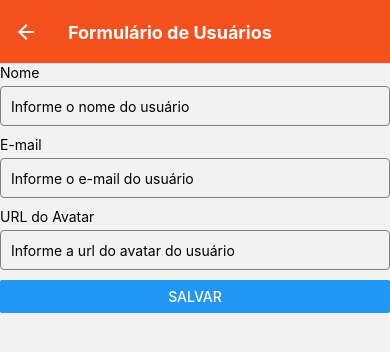
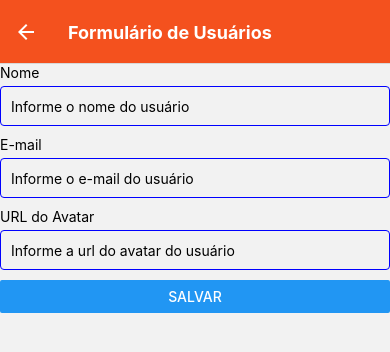
Before and after one commit to harleiaki/Cadastro-React, a React Native app: screen /UserForm in a window 390 px wide. Shown: the top 352 px of the page. Built offline with nearby package versions, Linux system fonts and the light colour scheme.

Commit message:
Update UserForm.js

```diff
--- a/src/views/UserForm.js
+++ b/src/views/UserForm.js
@@ -13,7 +13,7 @@ const styles = StyleSheet.create({
         paddingBottom: 5,
         paddingLeft: 10,
         borderWidth: 1,
-        borderColor: 'gray',
+        borderColor: 'blue',
         borderRadius: 4,
         marginTop: 5,
         marginBottom: 10
```
